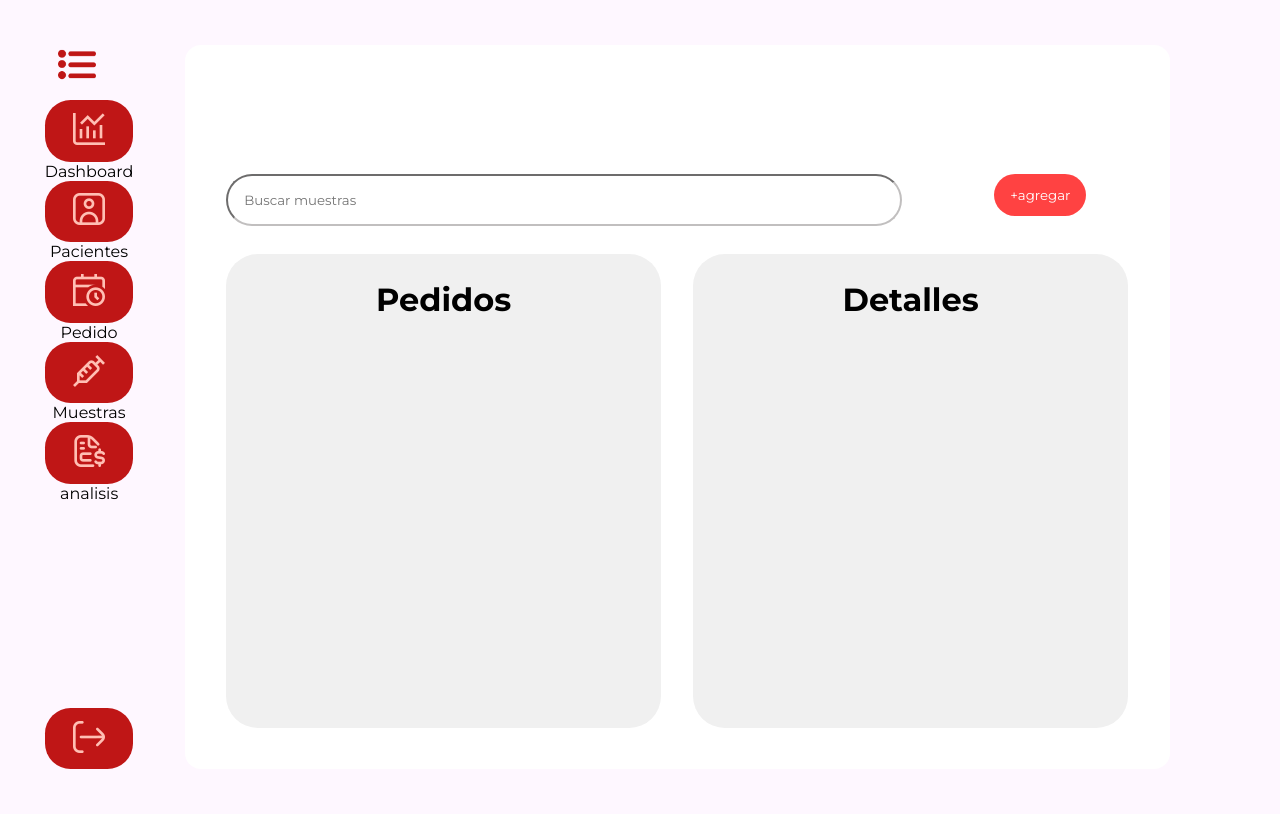
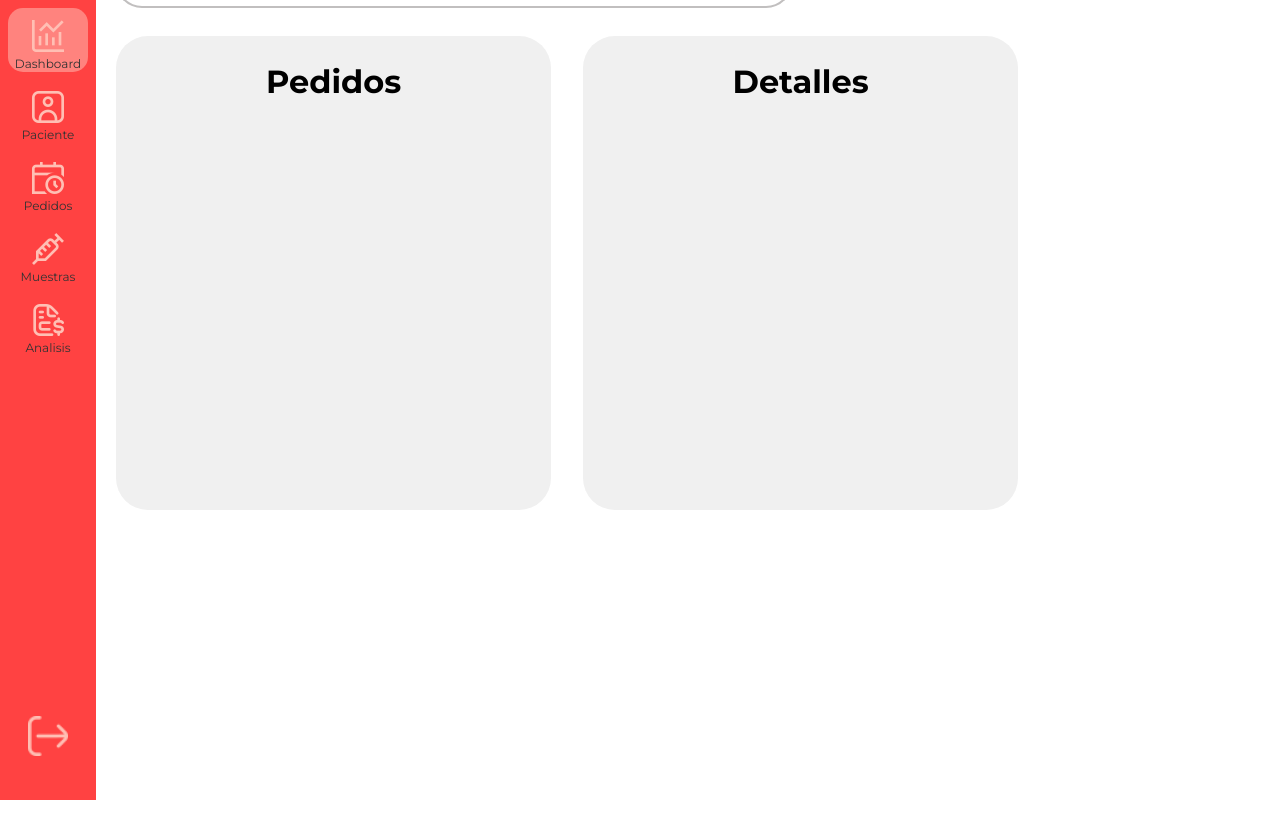
Before and after one commit to IngRamirezJezhuah/Integradora_II_Front, a React (Create React App) app in the folder FRONTEND/Web/integradora_2/: page /Pedidos in a window 1280 px wide. Built offline with nearby package versions, Linux system fonts and the light colour scheme.

Commit message:
sidebar pend:boton de expansion

```diff
--- a/FRONTEND/Web/integradora_2/src/Screens/Component.jsx
+++ b/FRONTEND/Web/integradora_2/src/Screens/Component.jsx
@@ -1,44 +1,143 @@
-import React from 'react'
-import { Outlet, Link } from 'react-router-dom'
-//import styles from './Component.module.css';
+import React, { useState } from 'react';
+import { Link, Outlet } from 'react-router-dom';
 
-const Component=() => {
-    return (
-        <div className='contenedor'>
-            <div className='tabNavigator'>
-                <div>
-                    <img className='menu' src="/menu.png" alt='coso del menu' />
-                    <Link to="/Dashboard">
-                        <li className="bordes"><img src="/dash.png" alt="" /></li>
-                        <li>Dashboard</li>
-                    </Link>
-                    <Link to="/Pacientes">
-                        <li className="bordes"><img src="/usuario.png" alt="" /></li>
-                        <li>Pacientes</li>
-                    </Link>
-                    <Link to="/Pedidos">
-                        <li className="bordes"><img src="/pedido.png" alt="" /></li>
-                        <li>Pedido</li>
-                    </Link>
-                    <Link to="/Muestras">
-                        <li className="bordes"><img src="/muestras.png" alt="" /></li>
-                        <li>Muestras</li>
-                    </Link>
-                    <Link to="/Analisis">
-                        <li className="bordes"><img src="/analisis.png" alt="" /></li>
-                        <li>analisis</li>
-                    </Link>
-                        <div className='cerrar-sesion'>
-                            <li className="bordes"><img src="/salida.png" alt="" /></li>
-                        </div>
-                </div>
-                <div className='plantilla'>
-                    <Outlet />
+const Component = () => {
+  const [activePage, setActivePage] = useState('Dashboard');
 
-                </div>
-            </div>
+  const menuItems = [
+    { path: '/Dashboard', icon: '/dash.png', label: 'Dashboard' },
+    { path: '/Pacientes', icon: '/usuario.png', label: 'Paciente' },
+    { path: '/Pedidos', icon: '/pedido.png', label: 'Pedidos' },
+    { path: '/Muestras', icon: '/muestras.png', label: 'Muestras' },
+    { path: '/Analisis', icon: '/analisis.png', label: 'Analisis' },
+  ];
+
+  return (
+    <>
+      <style>
+        {`
+          .container {
+            display: flex;
+            height: 100vh;
+            width: 100vw;
+          }
+          .sidebar {
+            width: 6rem;
+            background-color: #ff4242;
+            display: flex;
+            flex-direction: column;
+            align-items: center;
+            padding-top: 1.25rem;
+            padding-bottom: 1.25rem;
+            justify-content: space-between;
+            position: fixed;
+            top: 0;
+            bottom: 0;
+            left: 0;
+            transition: transform 0.3s ease-in-out;
+          }
+          .sidebar.collapsed {
+            transform: translateX(-100%);
+          }
+          .nav {
+            display: flex;
+            flex-direction: column;
+            gap: 1.25rem;
+            align-items: center;
+            width: 100%;
+          }
+          .nav-link {
+            display: flex;
+            flex-direction: column;
+            align-items: center;
+            color: #333;
+            text-decoration: none;
+            font-size: 0.75rem;
+            position: relative;
+            width: 100%;
+          }
+          .nav-link img {
+            width: 2rem;
+            height: 2rem;
+            z-index: 2;
+          }
+          .nav-link span {
+            margin-top: 0.25rem;
+            z-index: 2;
+          }
+          .nav-link .active-bg {
+            position: absolute;
+            top: -1rem;
+            left: 50%;
+            transform: translateX(-50%);
+            width: 5rem;
+            height: 4rem;
+            background-color: #ff837e;
+            border-radius: 15px;
+            z-index: 1;
+            display: flex;
+            align-items: center;
+            justify-content: center;
+            color : white;
+          }
+          .logout-btn {
+            margin-bottom: 1.25rem;
+            cursor: pointer;
+          }
+          .logout-btn img {
+            width: 2.5rem;
+            height: 2.5rem;
+          }
+          .content {
+            flex: 1;
+            margin-left: 5rem;
+            padding: 1.25rem;
+            width: calc(100% - 5rem);
+            transition: margin-left 0.3s ease-in-out;
+          }
+          @media (max-width: 48rem) { /* ~768px */
+            .sidebar {
+              width: 4rem;
+              transform: translateX(-100%);
+            }
+            .sidebar.collapsed {
+              transform: translateX(0);
+            }
+            .content {
+              margin-left: 0;
+            }
+            .content.shifted {
+              margin-left: 4rem;
+            }
+          }
+        `}
+      </style>
+      <div className="container">
+        <div className="sidebar">
+          <nav className="nav">
+            {menuItems.map((item) => (
+              <Link
+                key={item.path}
+                to={item.path}
+                onClick={() => setActivePage(item.label)}
+                className="nav-link"
+              >
+                {activePage === item.label && <span className="active-bg"></span>}
+                <img src={item.icon} alt={item.label} />
+                <span>{item.label}</span>
+              </Link>
+            ))}
+          </nav>
+          <div className="logout-btn">
+            <img src="/salida.png" alt="Logout" />
+          </div>
         </div>
-    )
-}
+        <div className="content">
+          <Outlet />
+        </div>
+      </div>
+    </>
+  );
+};
 
-export default  Component;
+export default Component;
```
